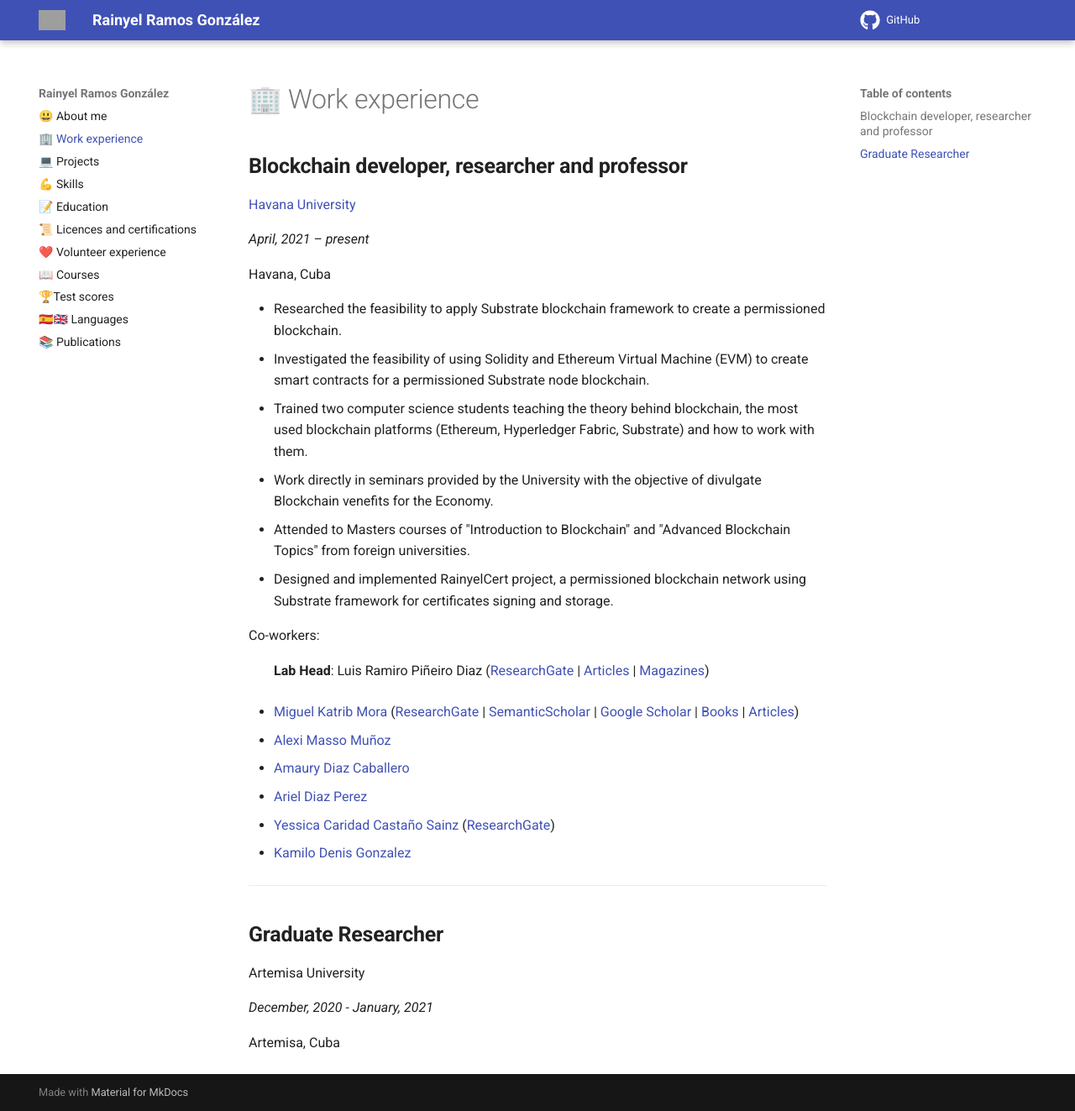
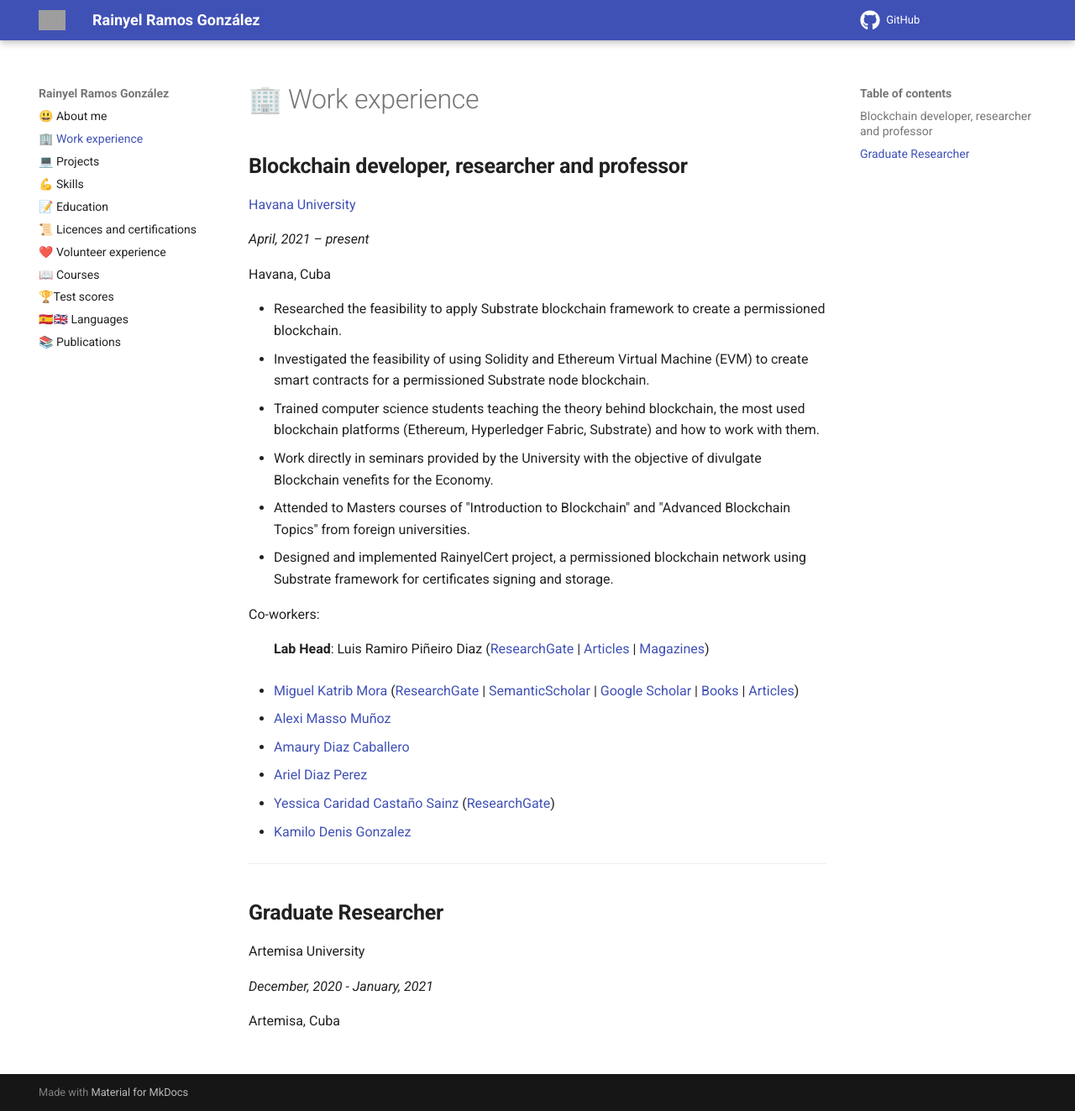
Before and after one commit to rayniel95/rayniel95.github.io, an MkDocs documentation site: the page built from docs/work_experience/work_experience.md, in a window 1280 px wide and 1323 px high. Shown: the whole window at 84% size. Built offline with MkDocs 1.6.1 and Material for MkDocs 9.7.7, drawn with Linux system fonts in a browser that asks for light colours; grey boxes are pictures that could not be loaded.

Commit message:
fixed small bug

```diff
--- a/docs/work_experience/work_experience.md
+++ b/docs/work_experience/work_experience.md
@@ -10,7 +10,7 @@ Havana, Cuba
 
 - Researched the feasibility to apply Substrate blockchain framework to create a permissioned blockchain.
 - Investigated the feasibility of using Solidity and Ethereum Virtual Machine (EVM) to create smart contracts for a permissioned Substrate node blockchain.
-- Trained two computer science students teaching the theory behind blockchain, the most used blockchain platforms (Ethereum, Hyperledger Fabric, Substrate) and how to work with them.
+- Trained computer science students teaching the theory behind blockchain, the most used blockchain platforms (Ethereum, Hyperledger Fabric, Substrate) and how to work with them.
 - Work directly in seminars provided by the University with the objective of divulgate Blockchain venefits for the Economy.
 - Attended to Masters courses of "Introduction to Blockchain" and "Advanced Blockchain Topics" from foreign universities.
 - Designed and implemented RainyelCert project, a permissioned blockchain network using Substrate framework for certificates signing and storage.
```
Also changed, not shown: docs/projects/projects.md (+1 -1 lines).
